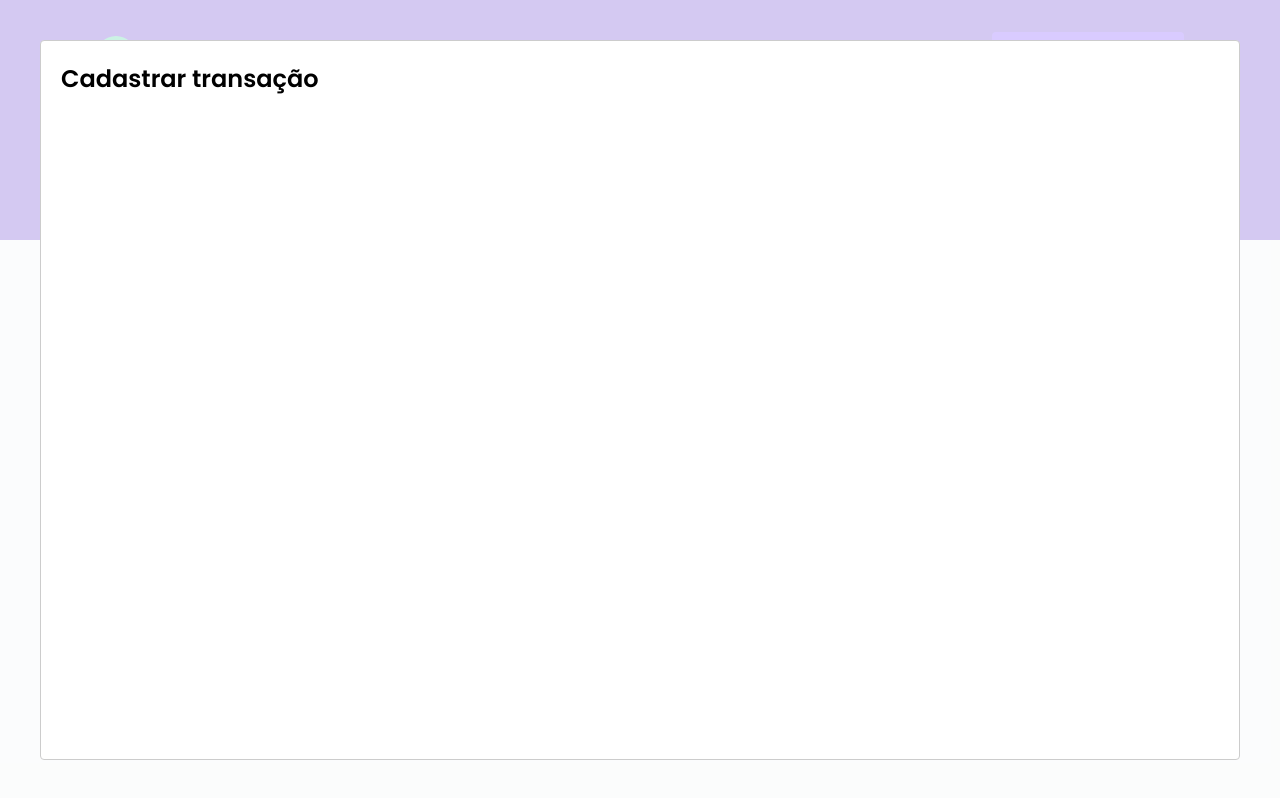
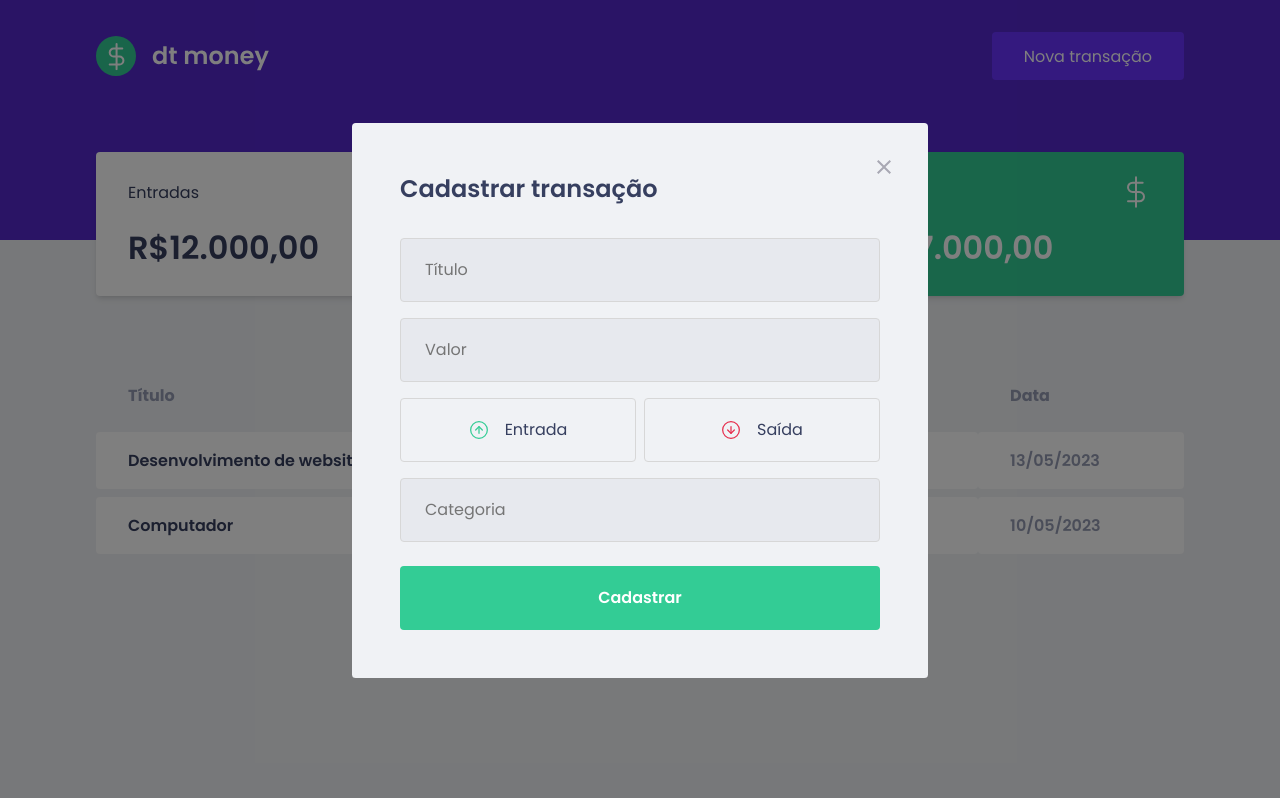
Before and after one commit to dopeeycode/ignite_dtmoney-v1, a React (Vite) app: page / in a window 1280 px wide. Both pictures are taken after a click on the button "Nova transação". Built offline with nearby package versions, Linux system fonts and the light colour scheme; no server answers; what miragejs would draw is missing.

Commit message:
estilização do modal finalizado

```diff
--- a/package.json
+++ b/package.json
@@ -12,6 +12,7 @@
   "dependencies": {
     "axios": "^1.4.0",
     "miragejs": "^0.1.47",
+    "polished": "^4.2.2",
     "react": "^18.2.0",
     "react-dom": "^18.2.0",
     "react-modal": "^3.16.1",
--- a/src/assets/directory.ts
+++ b/src/assets/directory.ts
@@ -2,5 +2,6 @@ import logo from '../assets/logo.svg';
 import income from '../assets/income.svg';
 import outcome from '../assets/outcome.svg';
 import total from '../assets/total.svg';
+import close from '../assets/close.svg';
 
-export { logo, income, total, outcome }
+export { logo, income, total, outcome, close }
--- a/src/components/NewTransactionModal/NewTransactionModal.tsx
+++ b/src/components/NewTransactionModal/NewTransactionModal.tsx
@@ -1,4 +1,7 @@
 import Modal from "react-modal"
+
+import { close as CloseIcon, income, outcome } from '../../assets/directory';
+import { Container, TransactionTypeContainer } from "./styles";
 
 interface NewTransactionModalProps {
   isOpen: boolean;
@@ -10,8 +13,49 @@ export default function NewTransactionModal({ isOpen, onRequestClose }: NewTrans
     <Modal
       isOpen={isOpen}
       onRequestClose={onRequestClose}
+      overlayClassName="react-modal-overlay"
+      className="react-modal-content"
     >
-      <h2>Cadastrar transação</h2>
+      <button
+        type="button"
+        onClick={onRequestClose}
+        className="react-modal-btn_close"
+      >
+        <img src={CloseIcon} alt="Botão de fechar o modal" />
+      </button>
+
+      <Container>
+        <h2>Cadastrar transação</h2>
+        <input
+          placeholder="Título"
+        />
+        <input
+          type="number"
+          placeholder="Valor"
+        />
+
+        <TransactionTypeContainer>
+          <button
+            type="button"
+          >
+            <img src={income} alt="Entrada" />
+            <span>Entrada</span>
+          </button>
+
+          <button
+            type="button"
+          >
+            <img src={outcome} alt="Saída" />
+            <span>Saída</span>
+          </button>
+        </TransactionTypeContainer>
+
+        <input
+          placeholder="Categoria"
+        />
+
+        <button type="submit">Cadastrar</button>
+      </Container>
     </Modal>
 
   )
--- /dev/null
+++ b/src/components/NewTransactionModal/styles.ts
@@ -0,0 +1,90 @@
+import { styled } from "styled-components";
+
+import { darken } from 'polished'
+
+const teste = [
+  '#a1a1a1',
+  '#a104a2',
+  '#e76e8a',
+  '#20e201',
+]
+
+export const Container = styled.form`
+  h2{
+    color: var(--text-title);
+    font-size: 1.5rem;
+    margin-bottom: 2rem;
+  }
+
+  input{
+    width: 100%;
+    padding: 0 1.5rem;
+    height: 4rem;
+    border-radius: .25rem;
+
+    border: 1px solid #d7d7d7;
+    background: #e7e9ee;
+
+
+    & + input {
+    //todo input que tem outro acima, terá uma margin no topo
+
+      margin-top: 1rem;
+    }
+
+  }
+
+  button[type="submit"] {
+    width: 100%;
+    padding: 0 1.5rem;
+    height: 4rem;
+    background: var(--green-500);
+    color: #fff;
+    border-radius: .25rem;
+    border: 0;
+    margin-top: 1.5rem;
+    font-weight: 600;
+
+    transition: .3s filter;
+
+    &:hover{
+      filter: brightness(.9);
+    }
+  }
+`
+
+export const TransactionTypeContainer = styled.div`
+  margin: 1rem 0;
+  display: grid;
+  grid-template-columns: 1fr 1fr;
+  gap: .5rem;
+
+  button {
+    height: 4rem;
+    border: 1px solid #d7d7d7;
+    border-radius: .25rem;
+
+    background: transparent;
+
+    display: flex;
+    align-items: center;
+    justify-content: center;
+
+    transition: .3s border-color;
+
+    &:hover{
+      border-color: ${darken(0.1, '#d7d7d7')};
+    }
+
+    img {
+      width: 20px;
+      height: 20px;
+    }
+
+    span {
+      display: inline-block;
+      margin-left: 1rem;
+      color: var(--text-title);
+    }
+  }
+`
--- a/src/components/TransactionsTable/TransactionsTable.tsx
+++ b/src/components/TransactionsTable/TransactionsTable.tsx
@@ -3,13 +3,12 @@ import { Container } from "./styles";
 import { api } from "../../services/api";
 
 // Types
-import { Data } from "../../@types/data";
 
 export default function TransactionsTable() {
-  const [data, setData] = useState<Data[]>([])
+  const [data, setData] = useState([])
 
   useEffect(() => {
-    api.get('/transactions').then(response => {
+    api.get('transactions').then(response => {
       setData(response.data)
     })
   }, [])
--- a/src/styles/global.ts
+++ b/src/styles/global.ts
@@ -54,4 +54,44 @@ export const GlobalStyle = createGlobalStyle`
     cursor: not-allowed;
   }
 
+  // all styles generals of modal
+
+  .react-modal-overlay{
+    background: rgba(0, 0, 0, 0.5);
+
+    position: fixed;
+    top: 0;
+    right: 0;
+    left: 0;
+    bottom: 0;
+
+    display: flex;
+    align-items: center;
+    justify-content: center;
+  }
+
+  .react-modal-content{
+    width: 100%;
+    max-width: 576px;
+    background: var(--background);
+    padding: 3rem;
+    position: relative;
+    border-radius: .24rem;
+  }
+
+  .react-modal-btn_close {
+    position: absolute;
+    right: 1.5rem;
+    top: 1.5rem;
+    border: 0;
+    background: transparent;
+
+    transition: .3s all ;
+
+    &:hover{
+      filter: brightness(.7);
+      transform: scale(1.1);
+    }
+  }
+
 `
```
Also changed, not shown: src/@types/data.ts (deleted, +0 -8 lines), src/assets/close.svg (added), 1 other file (tests, documents, lock files or other folders).
